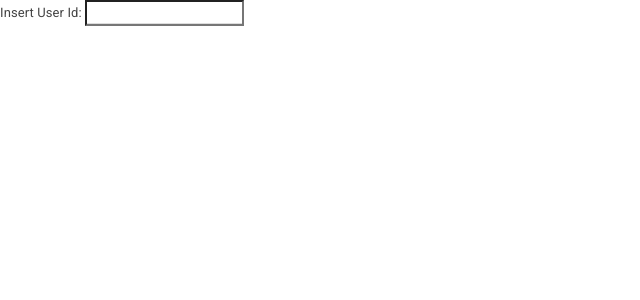
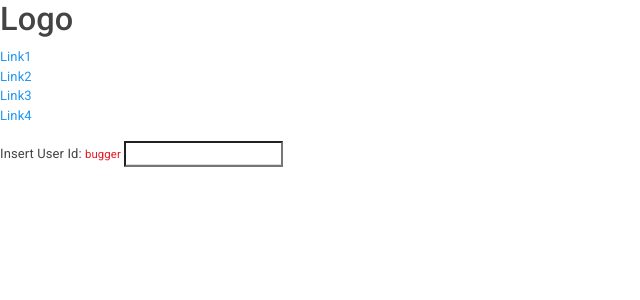
Before and after one commit to wogandmush/SSWD_Assignment, a PHP site: page / in a window 1280 px wide. Shown: the top 300 px of the page, without its empty margins (0-640 px from the left). Run offline with PHP 8.4, Linux system fonts and the light colour scheme; some libraries are stand-ins or nearby versions.

Commit message:
Added a tiny bit more to header

```diff
--- a/header.php
+++ b/header.php
@@ -13,3 +13,13 @@ session_start();
 		<link rel="styleshseet" href="css/style.css">
 	</head>
 	<body>
+	<header>
+		<h1>Logo</h1>
+		<nav>
+			<ul>
+				<li><a href="#">Link1</a></li>
+				<li><a href="#">Link2</a></li>
+				<li><a href="#">Link3</a></li>
+				<li><a href="#">Link4</a></li>
+			</ul>
+		</nav>
--- a/input.php
+++ b/input.php
@@ -47,4 +47,4 @@ function input(string $name, string $label, string $type, array $options = null,
 	}
 }
 
-echo input("UserId", "Insert User Id:", "text", array(), array(), ['UserIp' => 'bugger']);
+echo input("UserId", "Insert User Id:", "text", array(), array(), ['UserId' => 'bugger']);
--- /dev/null
+++ b/reset.css
@@ -0,0 +1,48 @@
+/* http://meyerweb.com/eric/tools/css/reset/
+   v2.0 | 20110126
+   License: none (public domain)
+*/
+
+html, body, div, span, applet, object, iframe,
+h1, h2, h3, h4, h5, h6, p, blockquote, pre,
+a, abbr, acronym, address, big, cite, code,
+del, dfn, em, img, ins, kbd, q, s, samp,
+small, strike, strong, sub, sup, tt, var,
+b, u, i, center,
+dl, dt, dd, ol, ul, li,
+fieldset, form, label, legend,
+table, caption, tbody, tfoot, thead, tr, th, td,
+article, aside, canvas, details, embed,
+figure, figcaption, footer, header, hgroup,
+menu, nav, output, ruby, section, summary,
+time, mark, audio, video {
+	margin: 0;
+	padding: 0;
+	border: 0;
+	font-size: 100%;
+	font: inherit;
+	vertical-align: baseline;
+}
+/* HTML5 display-role reset for older browsers */
+article, aside, details, figcaption, figure,
+footer, header, hgroup, menu, nav, section {
+	display: block;
+}
+body {
+	line-height: 1;
+}
+ol, ul {
+	list-style: none;
+}
+blockquote, q {
+	quotes: none;
+}
+blockquote:before, blockquote:after,
+q:before, q:after {
+	content: '';
+	content: none;
+}
+table {
+	border-collapse: collapse;
+	border-spacing: 0;
+}
```
